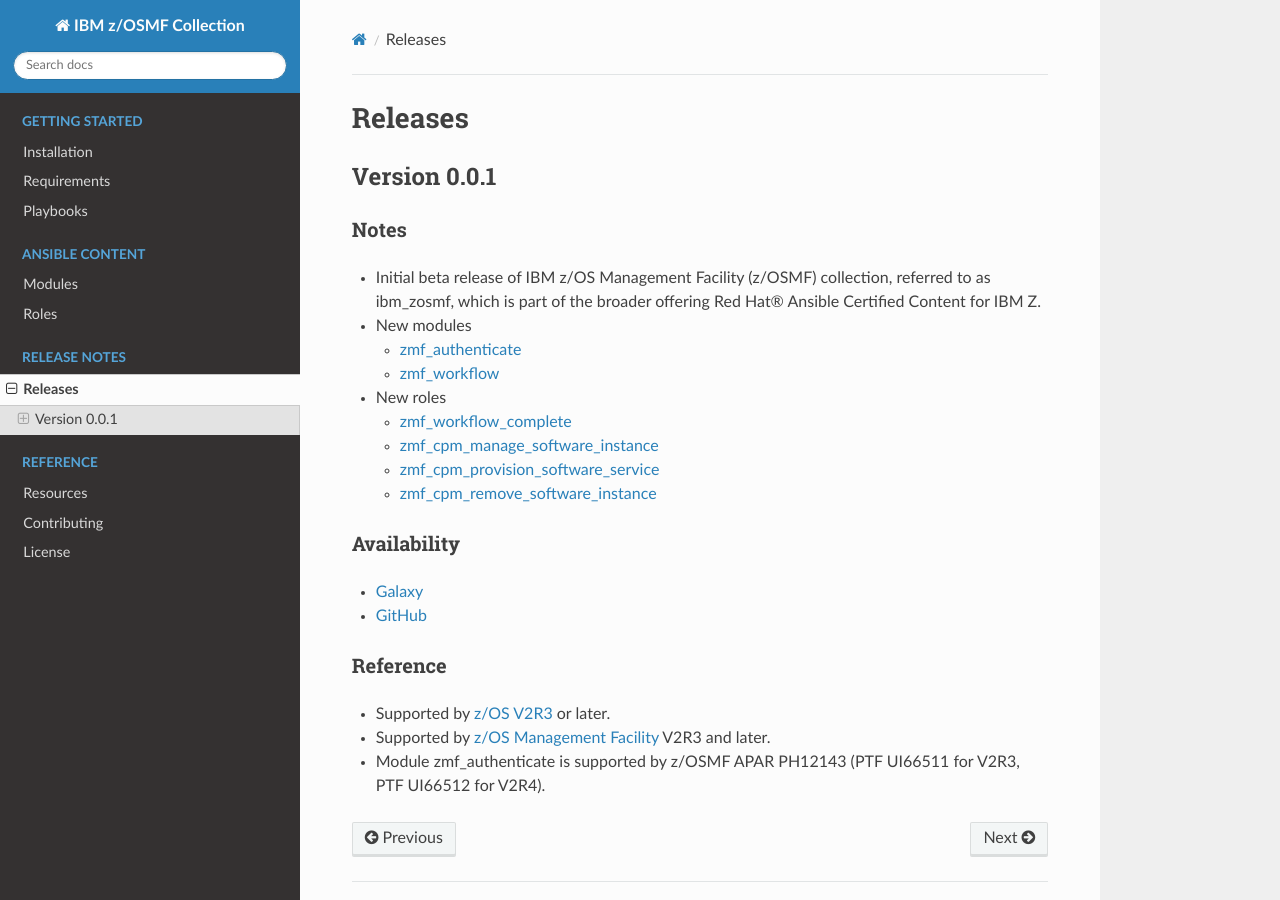
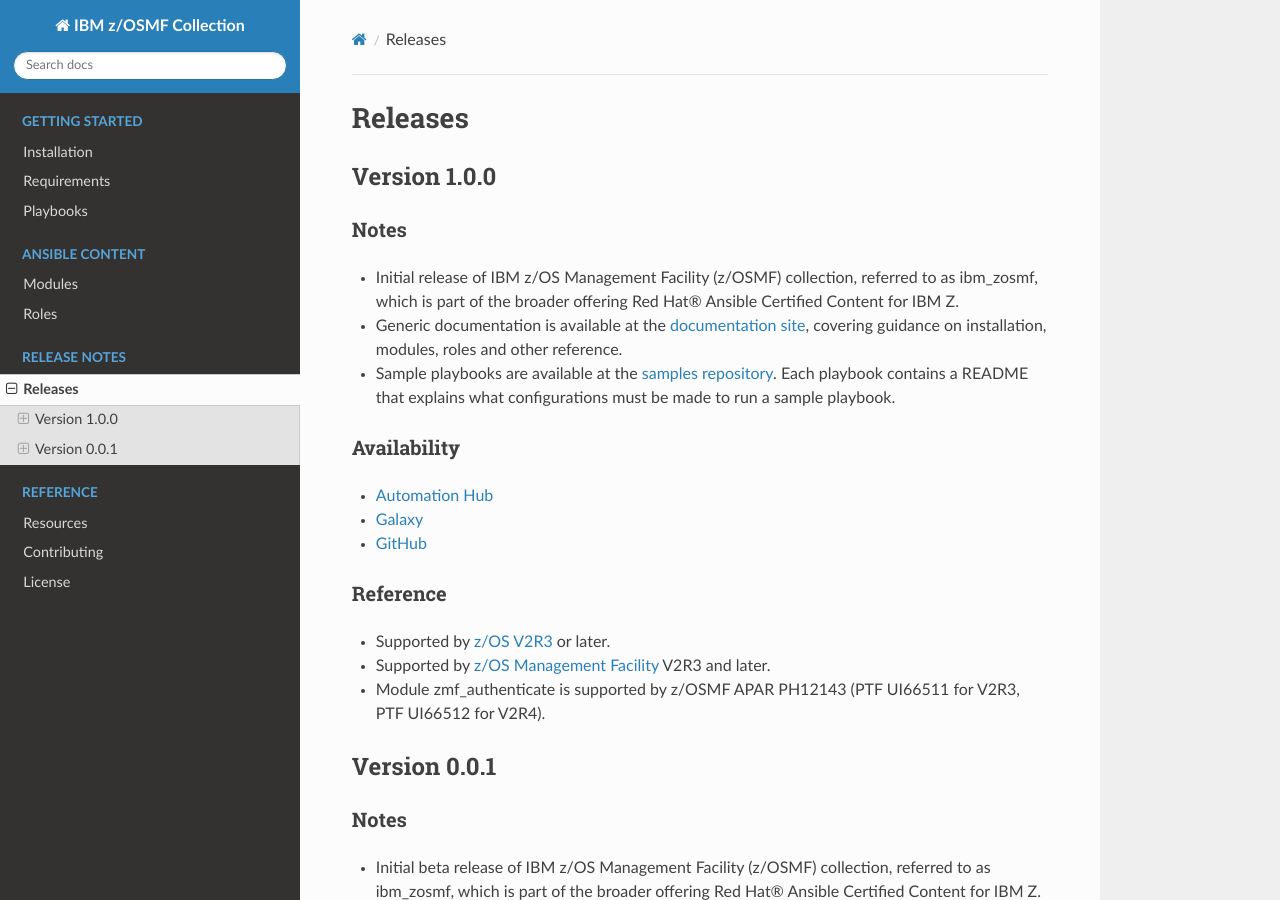
Before and after one commit to IBM/ibm_zosmf, a Sphinx documentation site: the page built from docs/source/release_notes.rst, in a window 1280 px wide and 900 px high. Built offline with Sphinx 7.4.7 and the Read the Docs theme 2.0.0, drawn with Linux system fonts in a browser that asks for light colours.

Commit message:
update release_notes for v1.0.0

```diff
--- a/docs/source/release_notes.rst
+++ b/docs/source/release_notes.rst
@@ -5,6 +5,35 @@
 ========
 Releases
 ========
+
+Version 1.0.0
+=============
+
+Notes
+-----
+
+* Initial release of IBM z/OS Management Facility (z/OSMF) collection,
+  referred to as ibm_zosmf, which is part of the broader offering
+  Red Hat® Ansible Certified Content for IBM Z.
+* Generic documentation is available at the `documentation site`_, covering
+  guidance on installation, modules, roles and other reference.
+* Sample playbooks are available at the `samples repository`_.
+  Each playbook contains a README that explains what configurations must be
+  made to run a sample playbook.
+
+Availability
+------------
+
+* `Automation Hub`_
+* `Galaxy`_
+* `GitHub`_
+
+Reference
+---------
+
+* Supported by `z/OS V2R3`_ or later.
+* Supported by `z/OS Management Facility`_ V2R3 and later.
+* Module zmf_authenticate is supported by z/OSMF APAR PH12143 (PTF UI66511 for V2R3, PTF UI66512 for V2R4).
 
 Version 0.0.1
 =============
@@ -78,3 +107,9 @@
 
 .. _z/OS Management Facility:
    https://www.ibm.com/support/knowledgecenter/SSLTBW_2.3.0/com.ibm.zos.v2r3.izua300/abstract.html
+
+.. _documentation site:
+   https://ibm.github.io/z_ansible_collections_doc/ibm_zosmf/docs/ansible_content.html
+
+.. _samples repository:
+   https://github.com/IBM/z_ansible_collections_samples/tree/master/zos_management
```
